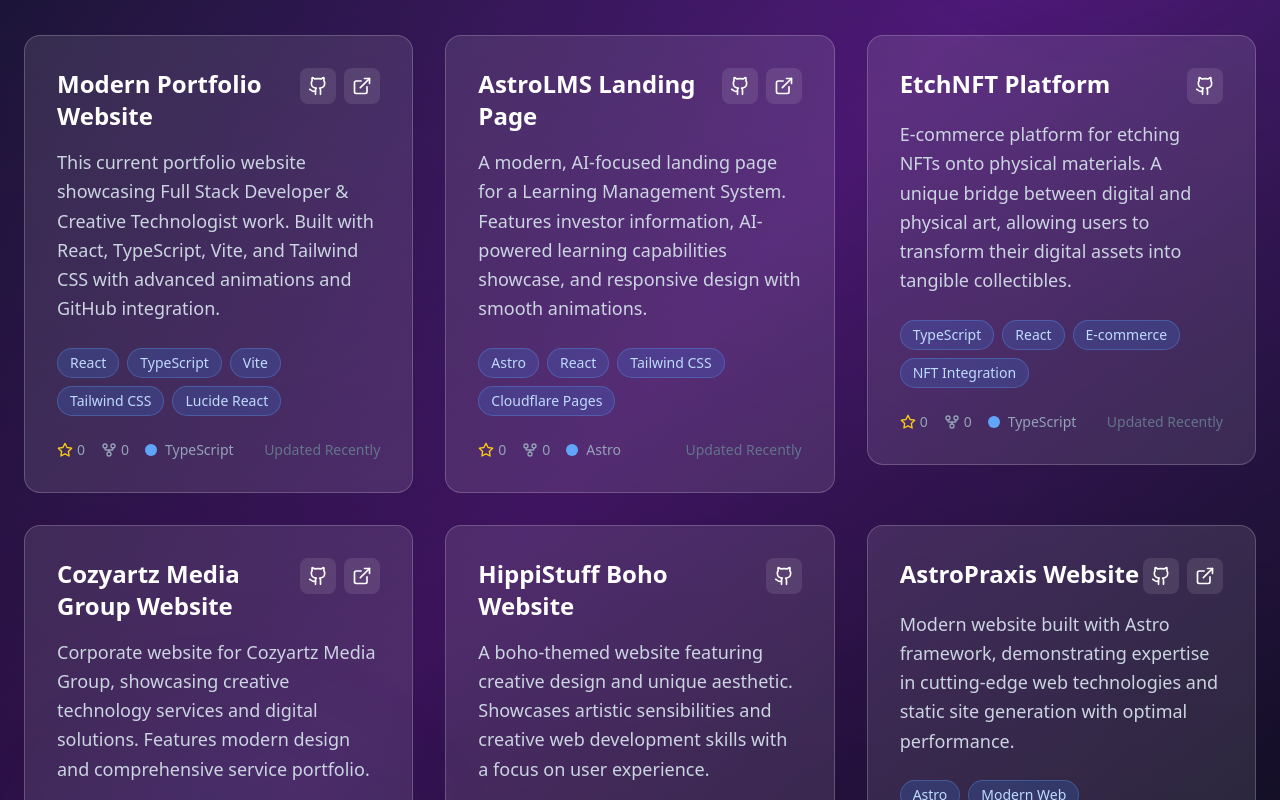
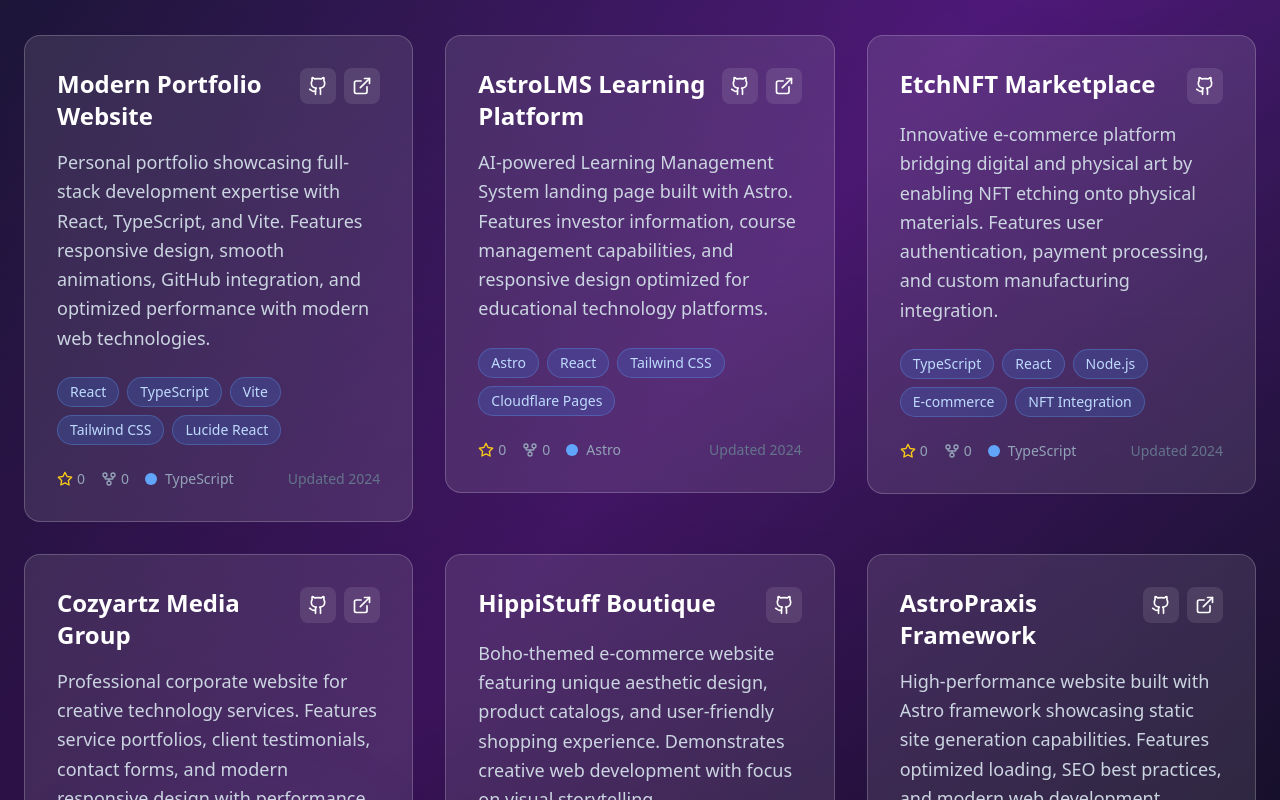
Before and after one commit to cozyartz/folio, a React (Vite) app: page / in a window 1280 px wide. Shown: the part 2480-3280 px from the top of the page. Built offline with nearby package versions, Linux system fonts and the light colour scheme.

Commit message:
Update ProjectsSection with latest changes
🤖 Generated with [Claude Code](https://claude.ai/code)

Co-Authored-By: Claude <noreply@anthropic.com>

```diff
--- a/src/components/ProjectsSection.tsx
+++ b/src/components/ProjectsSection.tsx
@@ -5,67 +5,67 @@ const ProjectsSection: React.FC = () => {
   const projects = [
     {
       title: "Modern Portfolio Website",
-      description: "This current portfolio website showcasing Full Stack Developer & Creative Technologist work. Built with React, TypeScript, Vite, and Tailwind CSS with advanced animations and GitHub integration.",
+      description: "Personal portfolio showcasing full-stack development expertise with React, TypeScript, and Vite. Features responsive design, smooth animations, GitHub integration, and optimized performance with modern web technologies.",
       technologies: ["React", "TypeScript", "Vite", "Tailwind CSS", "Lucide React"],
       githubUrl: "https://github.com/cozyartz/folio",
       liveUrl: "https://portfolio.andreacozart.me",
       stars: 0,
       forks: 0,
       language: "TypeScript",
-      lastUpdated: "Recently"
+      lastUpdated: "2024"
     },
     {
-      title: "AstroLMS Landing Page",
-      description: "A modern, AI-focused landing page for a Learning Management System. Features investor information, AI-powered learning capabilities showcase, and responsive design with smooth animations.",
+      title: "AstroLMS Learning Platform",
+      description: "AI-powered Learning Management System landing page built with Astro. Features investor information, course management capabilities, and responsive design optimized for educational technology platforms.",
       technologies: ["Astro", "React", "Tailwind CSS", "Cloudflare Pages"],
       githubUrl: "https://github.com/AutiMind/AstroLMS-landing",
       liveUrl: "https://astrolms-landing.pages.dev",
       stars: 0,
       forks: 0,
       language: "Astro",
-      lastUpdated: "Recently"
+      lastUpdated: "2024"
     },
     {
-      title: "EtchNFT Platform",
-      description: "E-commerce platform for etching NFTs onto physical materials. A unique bridge between digital and physical art, allowing users to transform their digital assets into tangible collectibles.",
-      technologies: ["TypeScript", "React", "E-commerce", "NFT Integration"],
+      title: "EtchNFT Marketplace",
+      description: "Innovative e-commerce platform bridging digital and physical art by enabling NFT etching onto physical materials. Features user authentication, payment processing, and custom manufacturing integration.",
+      technologies: ["TypeScript", "React", "Node.js", "E-commerce", "NFT Integration"],
       githubUrl: "https://github.com/cozyartz/etchNFT",
       stars: 0,
       forks: 0,
       language: "TypeScript",
-      lastUpdated: "Recently"
+      lastUpdated: "2024"
     },
     {
-      title: "Cozyartz Media Group Website",
-      description: "Corporate website for Cozyartz Media Group, showcasing creative technology services and digital solutions. Features modern design and comprehensive service portfolio.",
-      technologies: ["TypeScript", "React", "Corporate Website"],
+      title: "Cozyartz Media Group",
+      description: "Professional corporate website for creative technology services. Features service portfolios, client testimonials, contact forms, and modern responsive design with performance optimization.",
+      technologies: ["TypeScript", "React", "Tailwind CSS", "Responsive Design"],
       githubUrl: "https://github.com/cozyartz/cmgsite",
       liveUrl: "https://cozyartzmedia.com",
       stars: 0,
       forks: 0,
       language: "TypeScript",
-      lastUpdated: "Recently"
+      lastUpdated: "2024"
     },
     {
-      title: "HippiStuff Boho Website",
-      description: "A boho-themed website featuring creative design and unique aesthetic. Showcases artistic sensibilities and creative web development skills with a focus on user experience.",
-      technologies: ["TypeScript", "React", "Creative Design"],
+      title: "HippiStuff Boutique",
+      description: "Boho-themed e-commerce website featuring unique aesthetic design, product catalogs, and user-friendly shopping experience. Demonstrates creative web development with focus on visual storytelling.",
+      technologies: ["TypeScript", "React", "CSS Animations", "E-commerce"],
       githubUrl: "https://github.com/cozyartz/hippistuff",
       stars: 0,
       forks: 0,
       language: "TypeScript",
-      lastUpdated: "Recently"
+      lastUpdated: "2024"
     },
     {
-      title: "AstroPraxis Website",
-      description: "Modern website built with Astro framework, demonstrating expertise in cutting-edge web technologies and static site generation with optimal performance.",
-      technologies: ["Astro", "Modern Web", "Static Site Generation"],
+      title: "AstroPraxis Framework",
+      description: "High-performance website built with Astro framework showcasing static site generation capabilities. Features optimized loading, SEO best practices, and modern web development patterns.",
+      technologies: ["Astro", "JavaScript", "Static Site Generation", "SEO"],
       githubUrl: "https://github.com/cozyartz/AstroPraxis",
       liveUrl: "https://astropraxis.cc",
       stars: 0,
       forks: 0,
       language: "Astro",
-      lastUpdated: "Recently"
+      lastUpdated: "2024"
     }
   ];
 
```
